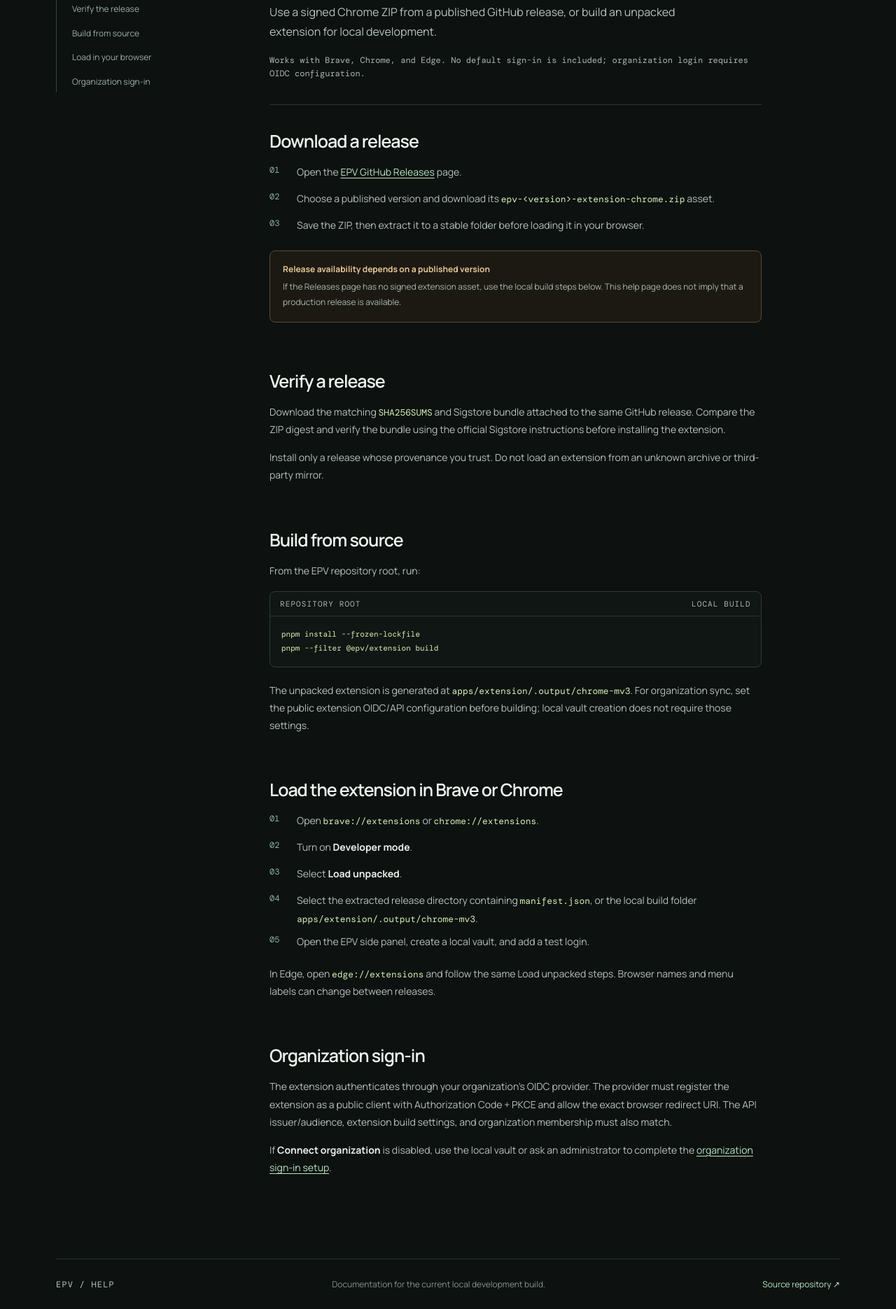
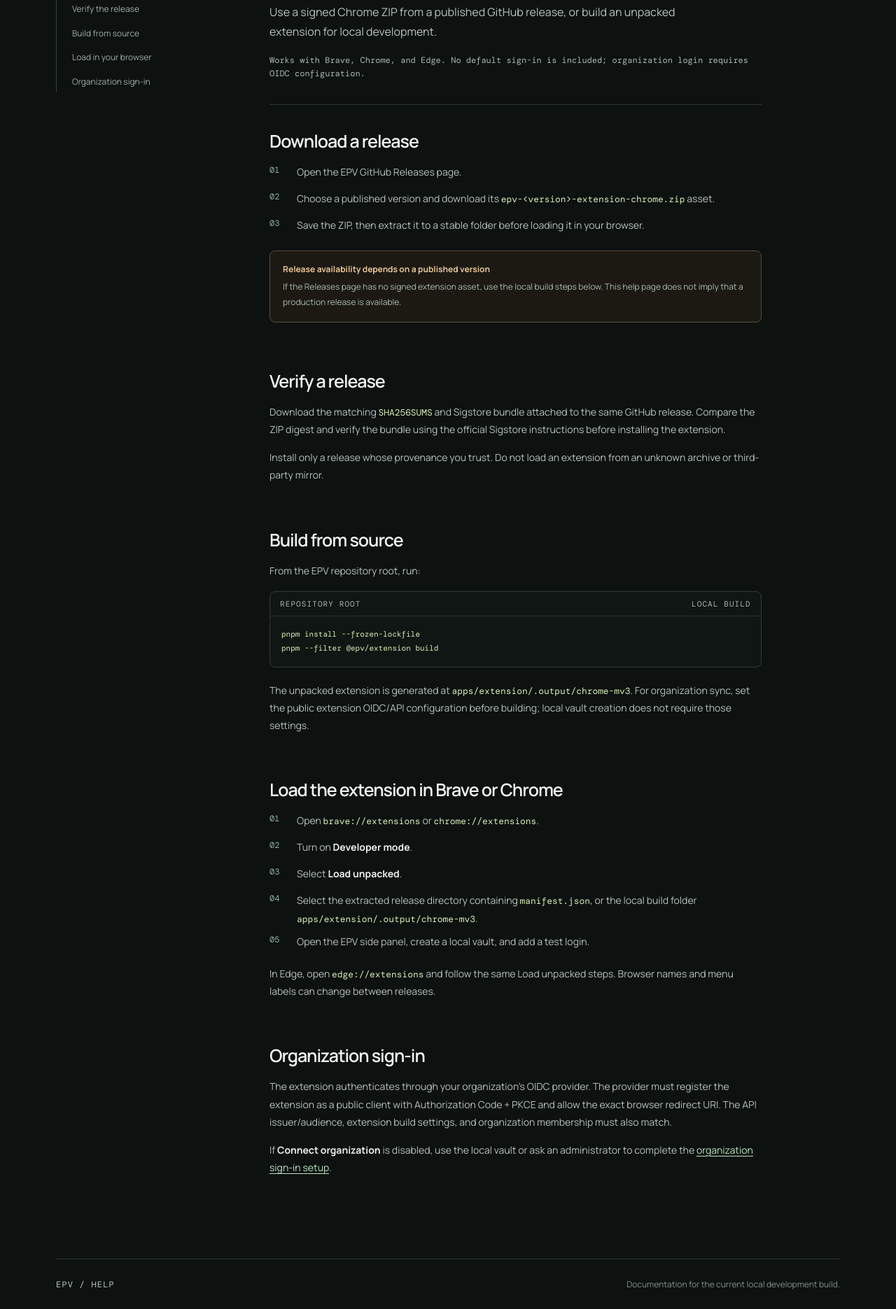
Before and after one commit to KasunRocz-Softwares/EPV-Site, a plain HTML site: page extension-download/index.html in a window 1280 px wide. Shown: the part 213-2084 px from the top of the page at 70% size. Drawn offline with nearby package versions, Linux system fonts and the light colour scheme; files that its build step writes are made by us from their sources.

Commit message:
Remove links to the private EPV repository
Visitors to the public help site get a 404 on the private source repo and its Releases page.

Co-Authored-By: Claude Opus 5.5 <noreply@anthropic.com>

```diff
--- a/extension-download/index.html
+++ b/extension-download/index.html
@@ -59,7 +59,7 @@
           <ol class="step-list">
             <li>
               Open the
-              <a href="https://github.com/KasunRocz-Softwares/EPV/releases">EPV GitHub Releases</a>
+              EPV GitHub Releases
               page.
             </li>
             <li>
@@ -145,7 +145,6 @@ pnpm --filter @epv/extension build</code></pre>
     <footer class="site-footer">
       <a class="footer-brand" href="/EPV-Help/">EPV / HELP</a>
       <p>Documentation for the current local development build.</p>
-      <a href="https://github.com/KasunRocz-Softwares/EPV">Source repository ↗</a>
     </footer>
   </body>
 </html>
```
Also changed, not shown: index.html (+0 -1 lines), setup-guide/index.html (+1 -2 lines), user-guide/index.html (+0 -1 lines).
